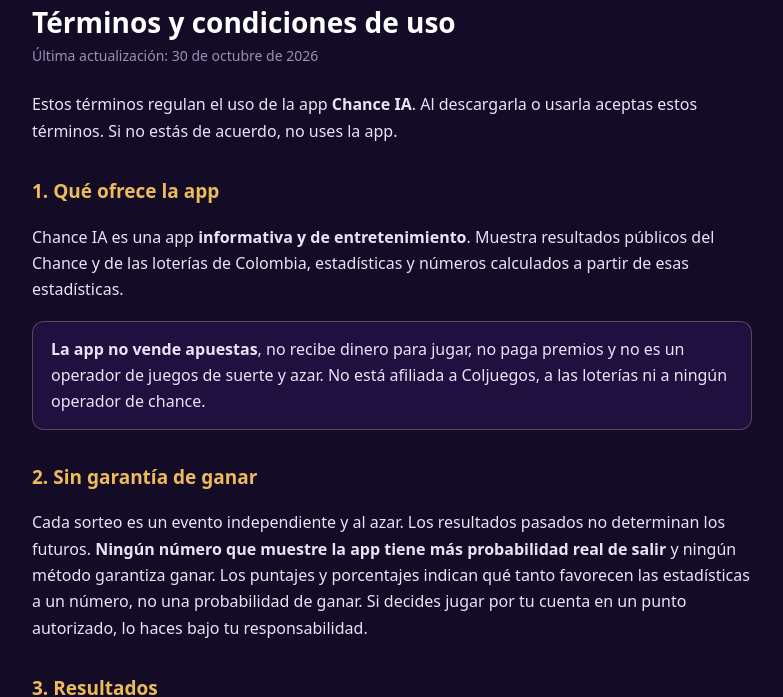
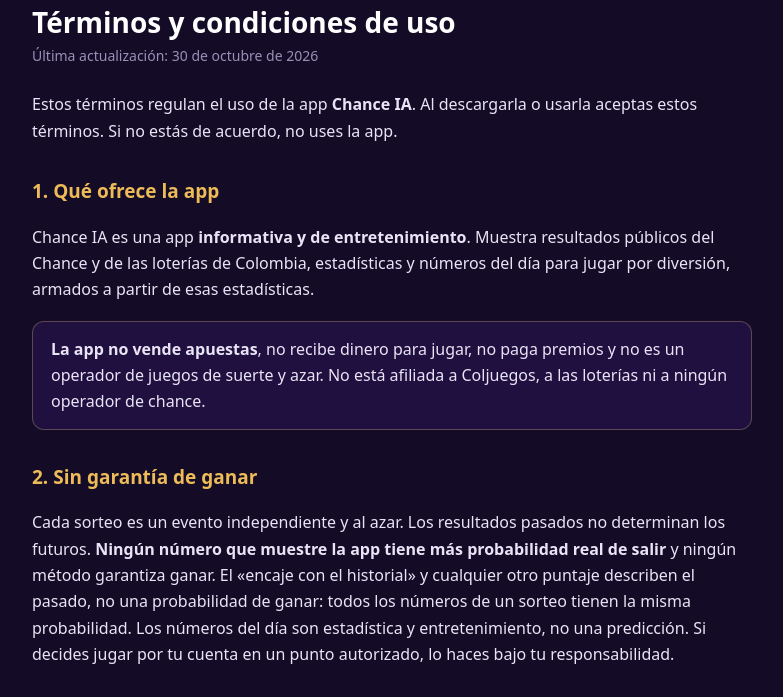
Before and after one commit to Arcavapes/chanceia-legal, a plain HTML site: page terminos.html in a window 1280 px wide. Shown: the part 87-784 px from the top of the page, without its empty margins (248-1031 px from the left). Drawn offline with Linux system fonts and the light colour scheme.

Commit message:
Say the daily numbers are for fun, not a prediction
Co-Authored-By: Claude Opus 5.5 <noreply@anthropic.com>

```diff
--- a/terminos.html
+++ b/terminos.html
@@ -17,13 +17,13 @@
 <p>Estos términos regulan el uso de la app <strong>Chance IA</strong>. Al descargarla o usarla aceptas estos términos. Si no estás de acuerdo, no uses la app.</p>
 
 <h2>1. Qué ofrece la app</h2>
-<p>Chance IA es una app <strong>informativa y de entretenimiento</strong>. Muestra resultados públicos del Chance y de las loterías de Colombia, estadísticas y números calculados a partir de esas estadísticas.</p>
+<p>Chance IA es una app <strong>informativa y de entretenimiento</strong>. Muestra resultados públicos del Chance y de las loterías de Colombia, estadísticas y números del día para jugar por diversión, armados a partir de esas estadísticas.</p>
 <div class="box">
 <strong>La app no vende apuestas</strong>, no recibe dinero para jugar, no paga premios y no es un operador de juegos de suerte y azar. No está afiliada a Coljuegos, a las loterías ni a ningún operador de chance.
 </div>
 
 <h2>2. Sin garantía de ganar</h2>
-<p>Cada sorteo es un evento independiente y al azar. Los resultados pasados no determinan los futuros. <strong>Ningún número que muestre la app tiene más probabilidad real de salir</strong> y ningún método garantiza ganar. Los puntajes y porcentajes indican qué tanto favorecen las estadísticas a un número, no una probabilidad de ganar. Si decides jugar por tu cuenta en un punto autorizado, lo haces bajo tu responsabilidad.</p>
+<p>Cada sorteo es un evento independiente y al azar. Los resultados pasados no determinan los futuros. <strong>Ningún número que muestre la app tiene más probabilidad real de salir</strong> y ningún método garantiza ganar. El «encaje con el historial» y cualquier otro puntaje describen el pasado, no una probabilidad de ganar: todos los números de un sorteo tienen la misma probabilidad. Los números del día son estadística y entretenimiento, no una predicción. Si decides jugar por tu cuenta en un punto autorizado, lo haces bajo tu responsabilidad.</p>
 
 <h2>3. Resultados</h2>
 <p>Los resultados se toman de publicaciones públicas y pueden tener errores o retrasos. <strong>Confirma siempre el resultado oficial</strong> con la lotería u operador antes de reclamar un premio. No respondemos por decisiones tomadas con base en información de la app.</p>
```
Also changed, not shown: privacidad.html (+1 -1 lines).
